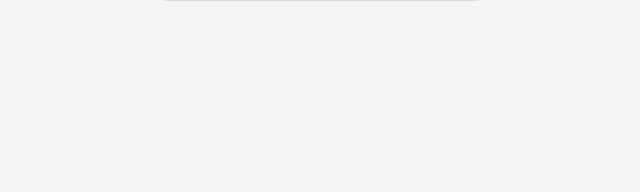
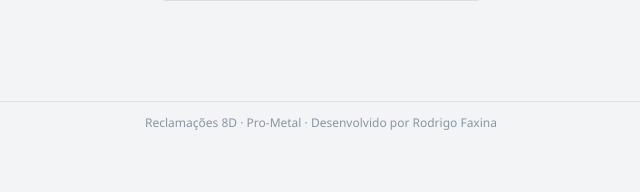
Before and after one commit to rodrigofaxina26-lang/reclamacao, a Flask app: page /primeiro-acesso in a window 1280 px wide. Shown: the part 590-782 px from the top of the page, without its empty margins (319-959 px from the left). Run offline with Flask 3, Linux system fonts and the light colour scheme.

Commit message:
Rodapé: Desenvolvido por Rodrigo Faxina
Co-Authored-By: Claude Opus 5.5 <noreply@anthropic.com>

```diff
--- a/static/style.css
+++ b/static/style.css
@@ -104,3 +104,6 @@ a.ordenar:hover { text-decoration: underline; }
 .tag-tipo { background: #e8eefc; color: #1f3a5f; font-weight: 600; }
 a.botao.secundario { background: #fff; color: #1f3a5f; border: 1px solid #1f3a5f; }
 a.botao.secundario:hover { background: #eef2f6; }
+
+.rodape { max-width: 1300px; margin: 24px auto 0; padding: 12px 20px 18px; border-top: 1px solid #dde3ea;
+          text-align: center; font-size: 12px; color: #8a94a3; }
--- a/templates/base.html
+++ b/templates/base.html
@@ -28,5 +28,6 @@
   {% endfor %}
   {% block conteudo %}{% endblock %}
 </main>
+<footer class="rodape">Reclamações 8D · Pro-Metal · Desenvolvido por Rodrigo Faxina</footer>
 </body>
 </html>
```
